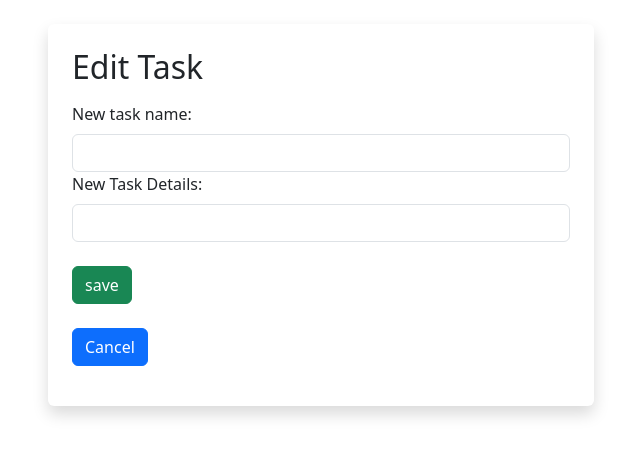
After one commit to hbtlucas/taskmanager, a PHP site: page /update_task.php in a window 1280 px wide. The commit adds this page. Shown: the top 456 px of the page, without its empty margins (34-674 px from the left). Run offline with PHP 8.4, Linux system fonts and the light colour scheme; data that the repository does not hold is empty.

Commit message:
hbtlucas-patch-4

```diff
--- /dev/null
+++ b/update_task.php
@@ -0,0 +1,34 @@
+<!DOCTYPE html>
+<html>
+<head>
+  <title>Task Manager</title>
+  <link rel="stylesheet" href="https://cdn.jsdelivr.net/npm/bootstrap@5.3.0/dist/css/bootstrap.min.css">
+</head>
+<body>
+<?php
+$task_id = $_POST['task_id'];
+?>
+  <main class="container mt-4">
+    <div class="row">
+      <div class="col-md-6 mt-4 mt-md-0">
+        <div class="bg-white p-4 rounded shadow">
+          <h2 class="mb-3">Edit Task</h2>
+            <form class="mb-3" method="POST" action="up_task.php">
+              <label for="newtaskName" class="form-label">New task name:</label>
+              <input type="text" class="form-control" id="newtaskName" name="newtaskName">
+              <label for="newtaskDetail" class="form-label">New Task Details:</label>
+              <input type="text" class="form-control" id="newtaskDetail" name="newtaskDetail">
+              <?php echo "<input type='hidden' name='task_id' value='".$_POST['task_id']."'>"
+              ?>
+              <br>
+              <button type="submit" class="btn btn-success">save</button>
+            <br> <br>
+            <a class="btn btn-primary" href="index.php">Cancel</a>
+          </form>
+        </div>
+      </div>
+    </div>
+  </main>
+
+  <script src="https://cdn.jsdelivr.net/npm/bootstrap@5.3.0/dist/js/bootstrap.bundle.min.js"></script>
+</body>
```
Also changed, not shown: index.php (+10 -5 lines), up_task.php (added, +31 -0 lines), style.css (added).
